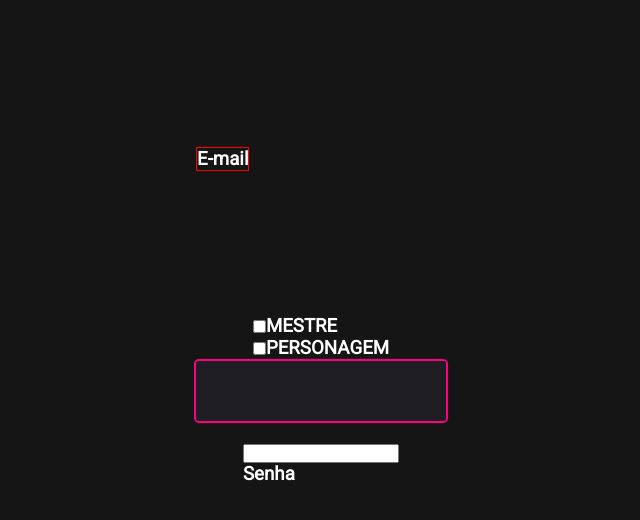
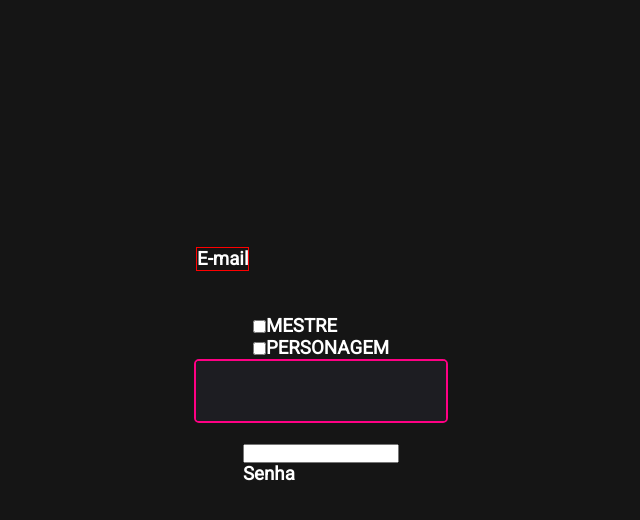
Before and after one commit to Amad3rus/PersoSheet, a website built with webpack: page public/index.html in a window 1280 px wide. Shown: the whole page, without its empty margins (319-959 px from the left). Built offline with nearby package versions, Linux system fonts and the light colour scheme.

Commit message:
update create-acc.css

```diff
--- a/public/css/create-acc.css
+++ b/public/css/create-acc.css
@@ -34,7 +34,7 @@
 
 .create-area .email-box h3 {
   position: absolute;
-  bottom: 250px;
+  bottom: 150px;
   border: 1px solid red;
 }
 
```
